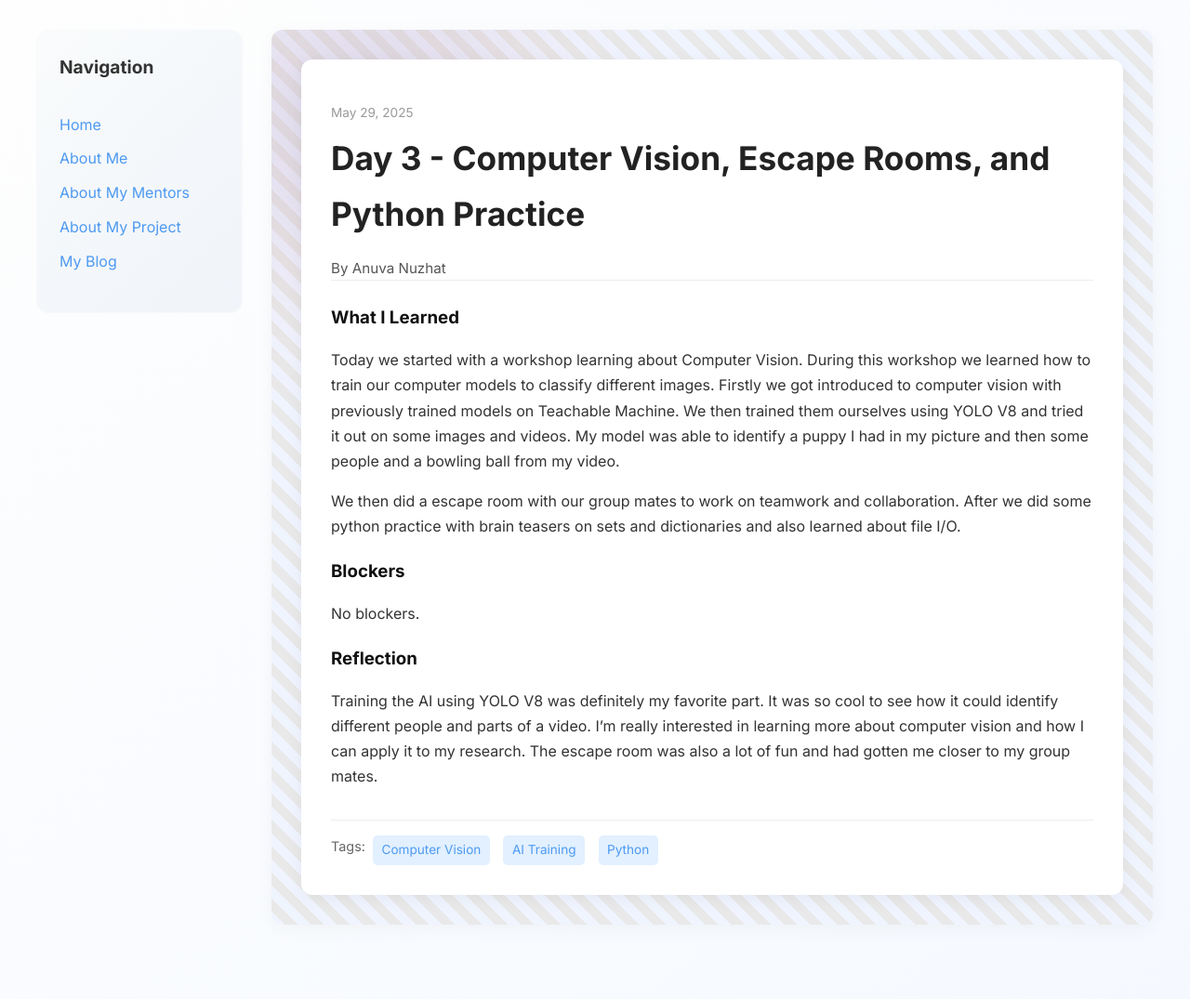
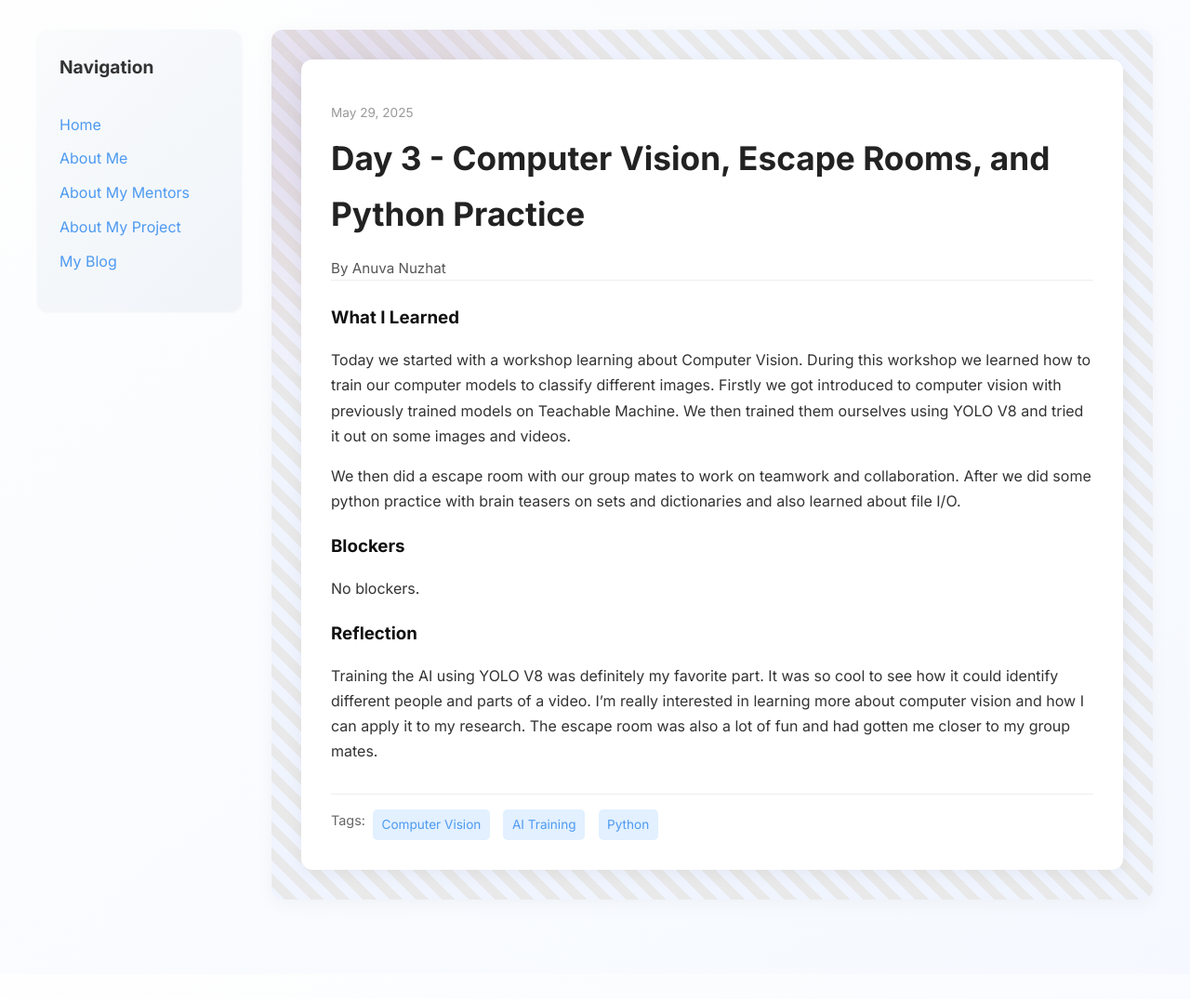
Before and after one commit to anuvanuzhat/anuvanuzhat.github.io, a Jekyll site: the page built from _posts/2025-05-29-day-3.md, in a window 1280 px wide. Shown: the whole page at 93% size. Built offline with Jekyll 4.4.1, drawn with Linux system fonts in a browser that asks for light colours; after the commit the page ends 1048 px from its top, so only the background shows below that.

Commit message:
Update 2025-05-29-day-3.md

```diff
--- a/_posts/2025-05-29-day-3.md
+++ b/_posts/2025-05-29-day-3.md
@@ -7,7 +7,7 @@ permalink: /day3.html
 tags: ["Computer Vision", "AI Training", "Python"]
 
 what_i_learned: |
-  Today we started with a workshop learning about Computer Vision. During this workshop we learned how to train our computer models to classify different images. Firstly we got introduced to computer vision with previously trained models on Teachable Machine. We then trained them ourselves using YOLO V8 and tried it out on some images and videos. My model was able to identify a puppy I had in my picture and then some people and a bowling ball from my video.
+  Today we started with a workshop learning about Computer Vision. During this workshop we learned how to train our computer models to classify different images. Firstly we got introduced to computer vision with previously trained models on Teachable Machine. We then trained them ourselves using YOLO V8 and tried it out on some images and videos.
 
   We then did a escape room with our group mates to work on teamwork and collaboration. After we did some python practice with brain teasers on sets and dictionaries and also learned about file I/O.
 
```
